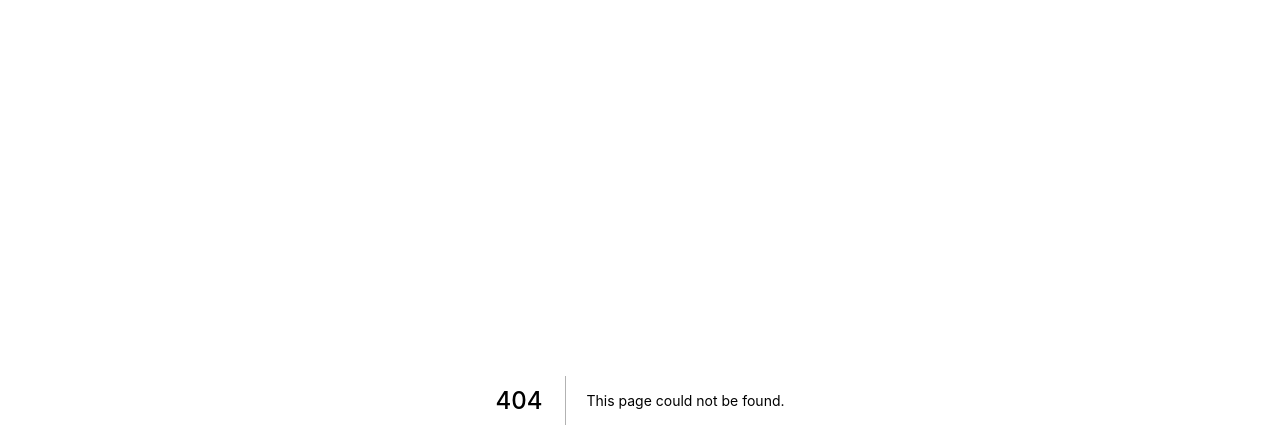
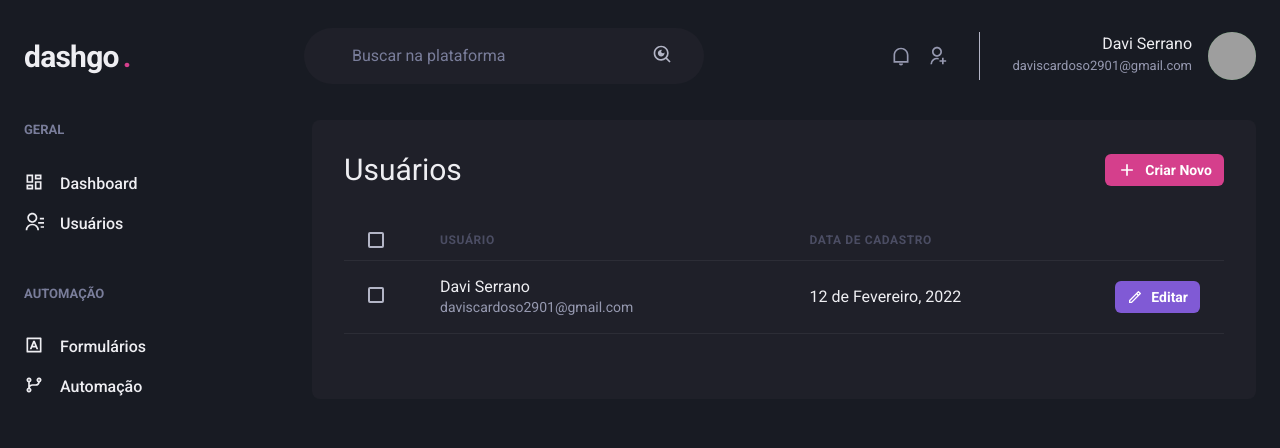
Before and after one commit to Davi-Serrano/dashgo-RocketSeat, a Next.js app: page /users in a window 1280 px wide. Before the commit this address had no page. Shown: the top 448 px of the page. Built offline with nearby package versions, Linux system fonts and the light colour scheme; grey boxes are pictures that could not be loaded.

Commit message:
Pagina lista de usuarios

```diff
--- /dev/null
+++ b/src/pages/users/index.tsx
@@ -0,0 +1,71 @@
+import { Box, Button, Checkbox, Flex, Heading, Icon, Table, Tbody, Td, Th, Thead, Tr, Text } from "@chakra-ui/react"
+
+import { Sidebar } from "../../components/Sidebar";
+import { Header } from "../../components/Header"
+import { RiAddLine, RiPencilLine } from "react-icons/ri";
+
+export default function UserList() {
+    return(
+        <Box>
+            <Header />
+            <Flex w="100%" mt="6" maxW={1480} mx="auto" px="6">
+                <Sidebar />
+                <Box flex="1" borderRadius={8} bg="gray.800" p="8" >
+                    <Flex mb="8" justify="space-between" align="center">
+                        <Heading size="lg" fontWeight="normal"> Usuários </Heading>
+
+                        <Button
+                          as="a"
+                          size="sm"
+                          fontSize="sm"
+                          colorScheme="pink"
+                          leftIcon={<Icon as={RiAddLine} fontSize="20" />}
+                          >
+                            Criar Novo
+                        </Button>
+                    </Flex>
+
+                    <Table colorScheme="whiteAlpha">
+                        <Thead>
+                            <Tr>
+                                <Th px="6" color="gray.300" width="8" >
+                                    <Checkbox colorScheme="pink" > </Checkbox>
+                                </Th>
+                                <Th>Usuário</Th>
+                                <Th>Data de cadastro</Th>
+                                <Th w="8"></Th>
+                            </Tr>
+                        </Thead>
+
+                        <Tbody>
+                            <Tr>
+                                <Td px="6">
+                                    <Checkbox  colorScheme="pink" > </Checkbox>
+                                </Td>
+                                <Td>
+                                    <Box>
+                                        <Text fontWeigth="bold"> Davi Serrano </Text>
+                                        <Text fontSize="sm" color="gray.300"> daviscardoso2901@gmail.com </Text>
+                                    </Box>
+                                </Td>
+                                <Td>12 de Fevereiro, 2022</Td>
+                                <Td>
+                                    <Button
+                                        as="a"
+                                        size="sm"
+                                        fontSize="sm"
+                                        colorScheme="purple"
+                                        leftIcon={<Icon as={RiPencilLine} fontSize="16"/>}
+                                        >
+                                        Editar
+                                    </Button>
+                                </Td>
+                            </Tr>
+                        </Tbody>
+                    </Table>
+
+                </Box>
+            </Flex>
+        </Box>
+    );
+}
```
